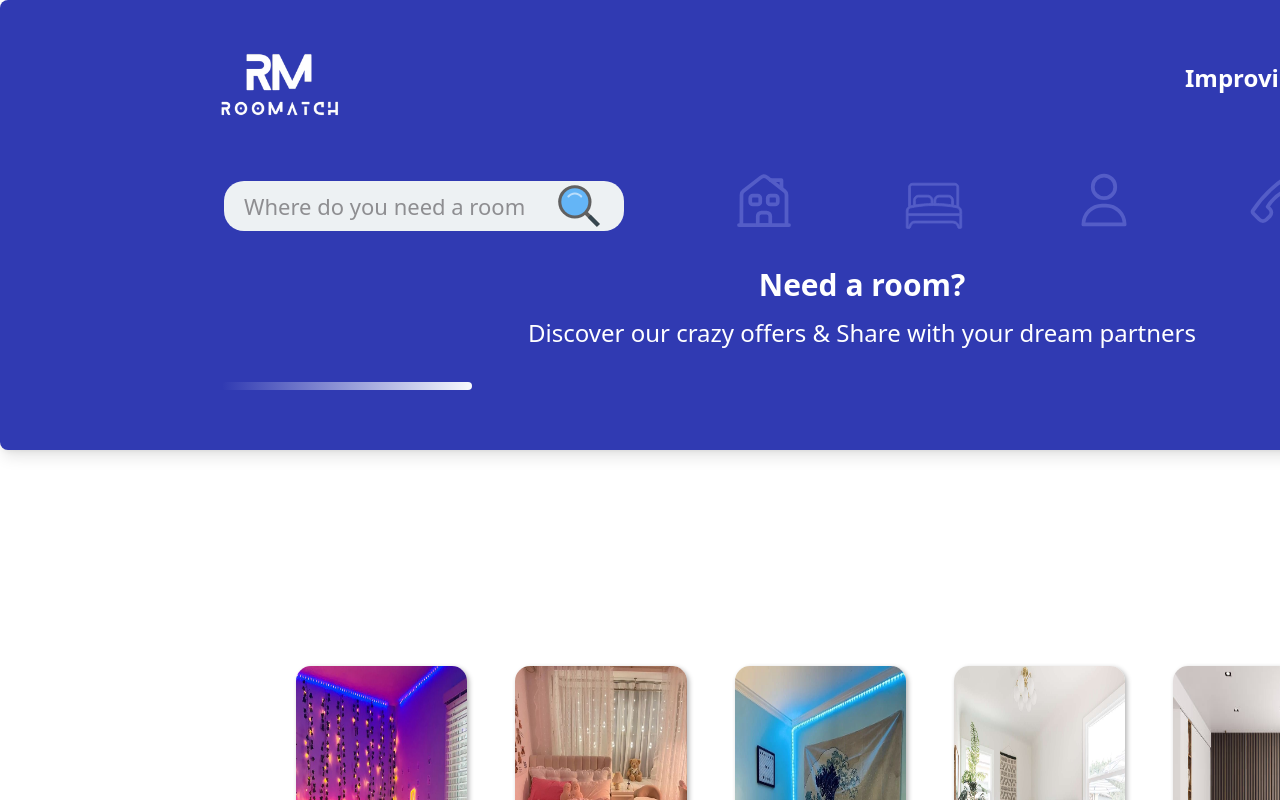
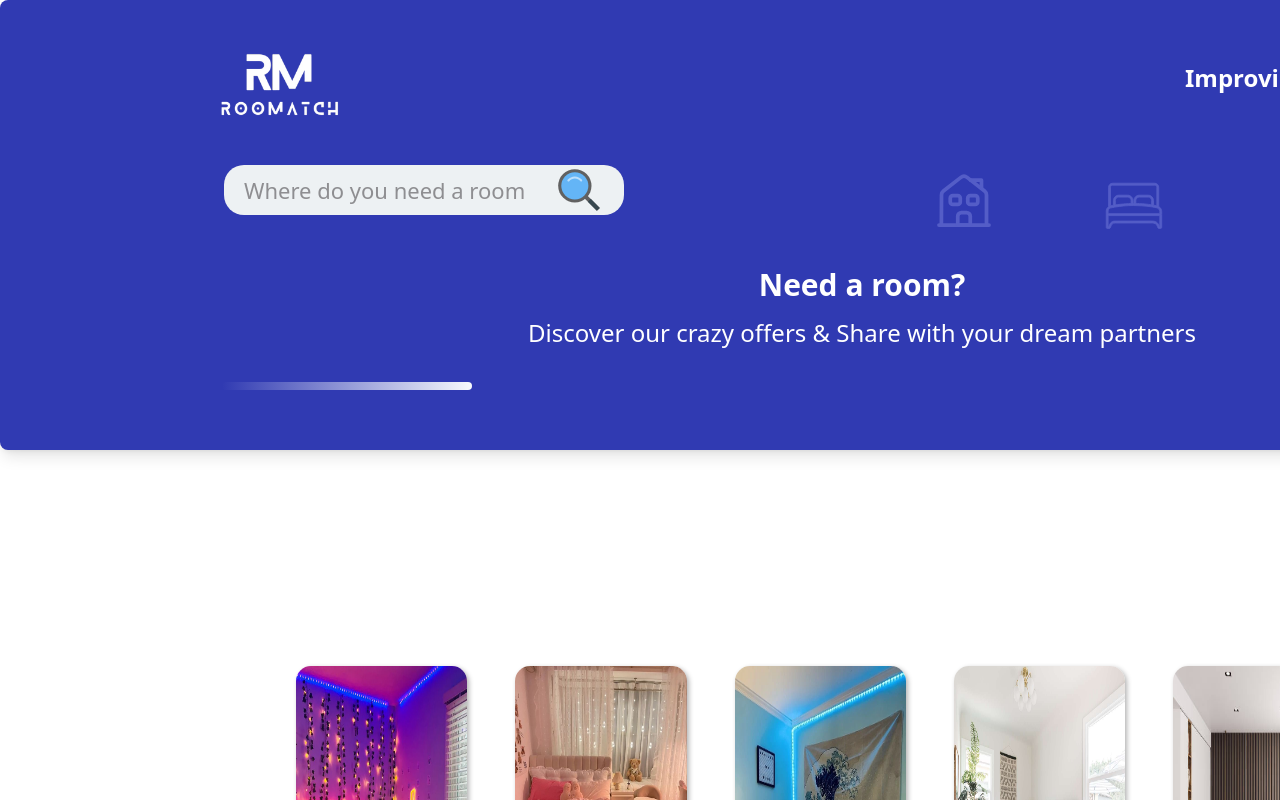
Before and after one commit to luismidv/TFGDeploy, a React (Vite) app: page / in a window 1280 px wide. Shown: the top 800 px of the page. Built offline with nearby package versions, Linux system fonts and the light colour scheme.

Commit message:
Responsive trials

```diff
--- a/src/App.jsx
+++ b/src/App.jsx
@@ -62,7 +62,7 @@ export function Headers(){
             <img className="mainlogo" src={companyImage} alt="Company Logo" />
             <p className="pslogan text-center md:text-left">Improving your house sharing experience</p>
 
-            <form className="search-bar-form">
+            <form className="search-bar-form ">
               <div className="menu-div flex flex-wrap justify-center">
                   <Link className="rooti-button  transition w-full sm:w-1/2 md:w-auto" to="/">
                      <img src={houseImage} alt="Home" />
@@ -83,12 +83,12 @@ export function Headers(){
                   </Link>
               </div>
 
-              <div className="divsearch relative mt-4">
+              <div className="divsearch">
                 <input className="room-search  " type="search" name="q" placeholder="Where do you need a room" />
                 <img className="search-img" src={searchImage} alt="Search" />
                 <button className="submit-search" type="submit"></button>
               </div>
-              <Link className="log-in-button w-full sm:w-auto mt-4" to="/login">
+              <Link className="log-in-button" to="/login">
                   <p className="link-text text-center">Access</p>
               </Link>
 
--- a/src/static/css/index1.css
+++ b/src/static/css/index1.css
@@ -411,7 +411,7 @@ select{
     position: relative;
     top: 20px;
     width: 800px;
-    left:585px;
+    left:785px;
 }
 
 
```
